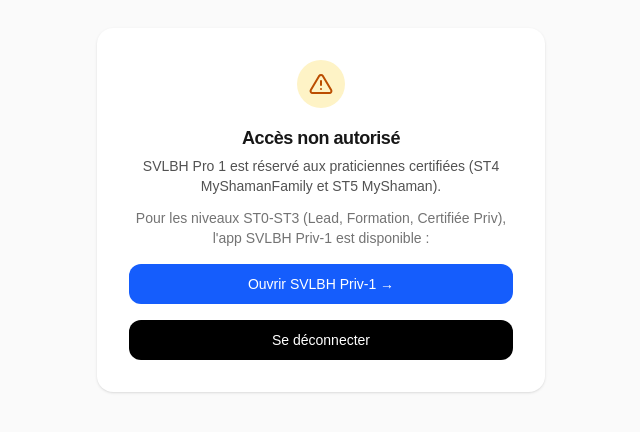
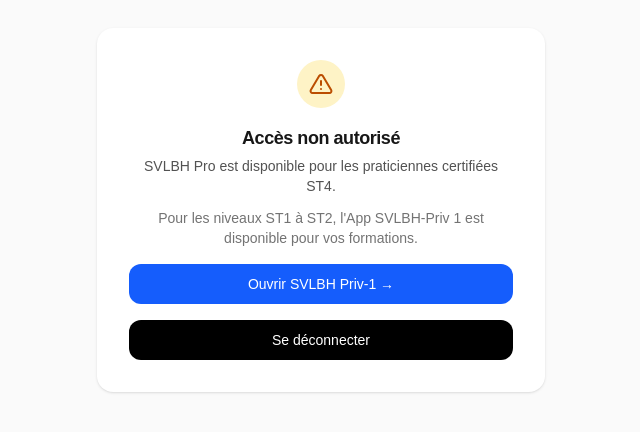
Before and after one commit to monadekarmique/svlbh-cockpit-web, a Next.js app: page /access-denied in a window 1280 px wide. Shown: the part 190-622 px from the top of the page, without its empty margins (319-959 px from the left). Built offline with nearby package versions, Linux system fonts and the light colour scheme.

Commit message:
fix(access-denied): wording exact de Patrick — ST4 / ST1-ST2 formations

```diff
--- a/src/app/access-denied/page.tsx
+++ b/src/app/access-denied/page.tsx
@@ -25,12 +25,11 @@
             Accès non autorisé
           </h1>
           <p className="text-sm text-neutral-600">
-            SVLBH Pro 1 est réservé aux praticiennes certifiées (ST4
-            MyShamanFamily et ST5 MyShaman).
+            SVLBH Pro est disponible pour les praticiennes certifiées ST4.
           </p>
           <p className="pt-2 text-sm text-neutral-500">
-            Pour les niveaux ST0-ST3 (Lead, Formation, Certifiée Priv),
-            l&apos;app SVLBH Priv-1 est disponible :
+            Pour les niveaux ST1 à ST2, l&apos;App SVLBH-Priv 1 est disponible
+            pour vos formations.
           </p>
         </div>
         <a
```
